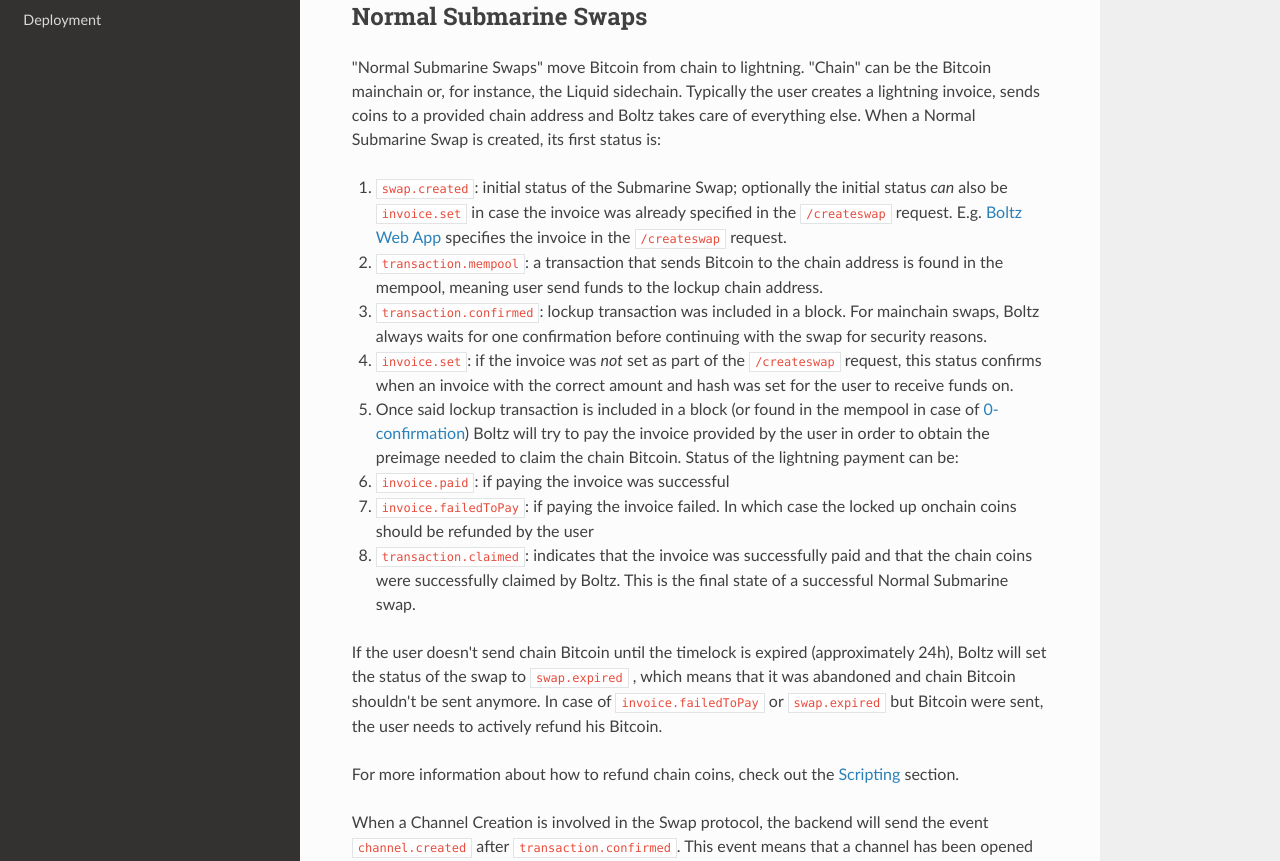
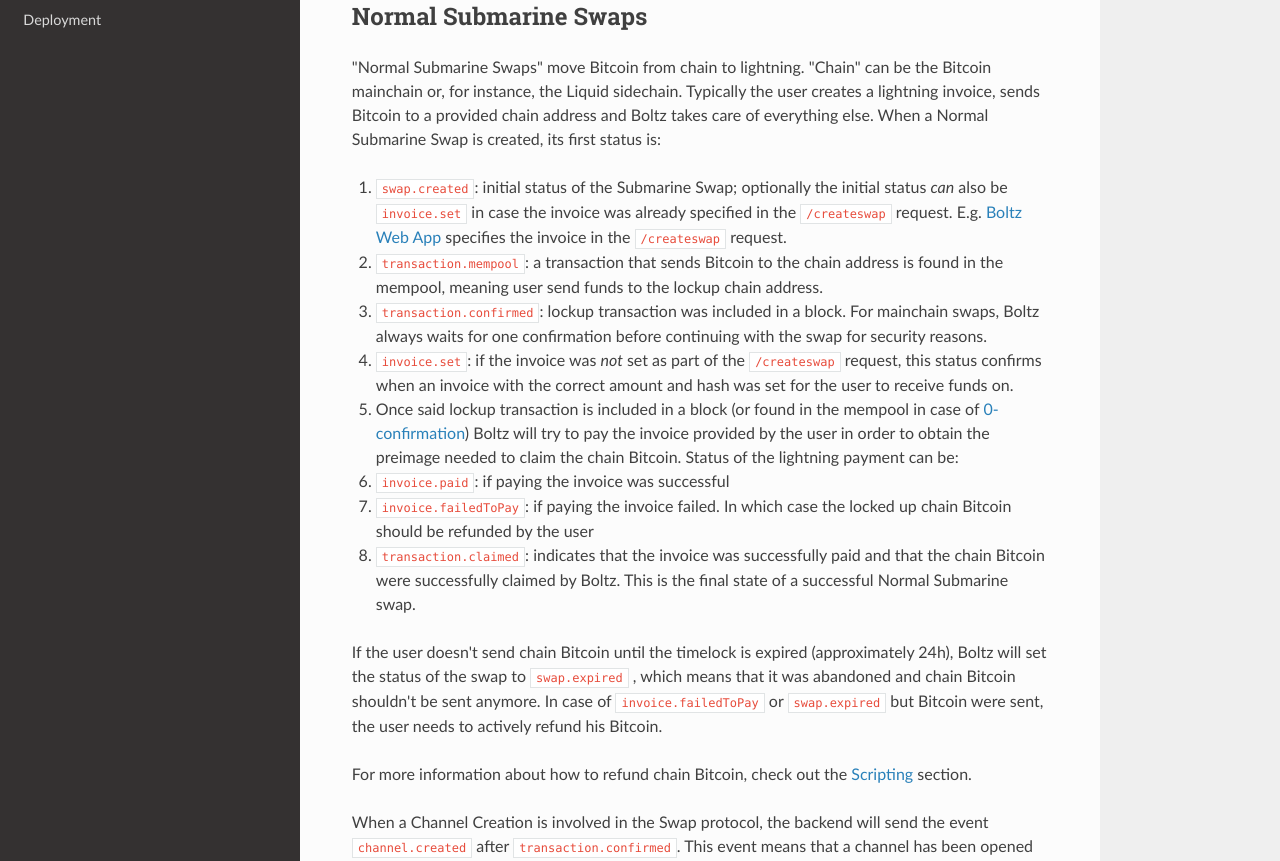
Before and after one commit to BoltzExchange/boltz-backend, an MkDocs documentation site: the page built from docs/README (1).md, in a window 1280 px wide and 1400 px high. Shown: the part 337-1198 px from the top of the window. Built offline with MkDocs 1.6.1, drawn with Linux system fonts in a browser that asks for light colours; nearby versions of some CDN libraries; some of the changed text lies outside the part shown.

Commit message:
GITBOOK-12: change request with no subject merged in GitBook

```diff
--- a/docs/README (1).md
+++ b/docs/README (1).md
@@ -15,7 +15,7 @@ As of today, Boltz offers two types of [Atomic Swaps](https://en.bitcoin.it/wiki
 
 ## Normal Submarine Swaps
 
-"Normal Submarine Swaps" move Bitcoin from chain to lightning. "Chain" can be the Bitcoin mainchain or, for instance, the Liquid sidechain. Typically the user creates a lightning invoice, sends coins to a provided chain address and Boltz takes care of everything else. When a Normal Submarine Swap is created, its first status is:
+"Normal Submarine Swaps" move Bitcoin from chain to lightning. "Chain" can be the Bitcoin mainchain or, for instance, the Liquid sidechain. Typically the user creates a lightning invoice, sends Bitcoin to a provided chain address and Boltz takes care of everything else. When a Normal Submarine Swap is created, its first status is:
 
 1. `swap.created`: initial status of the Submarine Swap; optionally the initial status _can_ also be `invoice.set` in case the invoice was already specified in the `/createswap` request. E.g. [Boltz Web App](https://github.com/BoltzExchange/boltz-web-app) specifies the invoice in the `/createswap` request.
 2. `transaction.mempool`: a transaction that sends Bitcoin to the chain address is found in the mempool, meaning user send funds to the lockup chain address.
@@ -23,12 +23,12 @@ As of today, Boltz offers two types of [Atomic Swaps](https://en.bitcoin.it/wiki
 4. `invoice.set`: if the invoice was _not_ set as part of the `/createswap` request, this status confirms when an invoice with the correct amount and hash was set for the user to receive funds on.
 5. Once said lockup transaction is included in a block (or found in the mempool in case of [0-confirmation](0-confirmation.md)) Boltz will try to pay the invoice provided by the user in order to obtain the preimage needed to claim the chain Bitcoin. Status of the lightning payment can be:
    * `invoice.paid`: if paying the invoice was successful
-   * `invoice.failedToPay`: if paying the invoice failed. In which case the locked up onchain coins should be refunded by the user
-6. `transaction.claimed`: indicates that the invoice was successfully paid and that the chain coins were successfully claimed by Boltz. This is the final state of a successful Normal Submarine swap.
+   * `invoice.failedToPay`: if paying the invoice failed. In which case the locked up chain Bitcoin should be refunded by the user
+6. `transaction.claimed`: indicates that the invoice was successfully paid and that the chain Bitcoin were successfully claimed by Boltz. This is the final state of a successful Normal Submarine swap.
 
 If the user doesn't send chain Bitcoin until the timelock is expired (approximately 24h), Boltz will set the status of the swap to `swap.expired` , which means that it was abandoned and chain Bitcoin shouldn't be sent anymore. In case of `invoice.failedToPay` or `swap.expired` but Bitcoin were sent, the user needs to actively refund his Bitcoin.
 
-For more information about how to refund chain coins, check out the [Scripting](scripting.md) section.
+For more information about how to refund chain Bitcoin, check out the [Scripting](scripting.md) section.
 
 When a Channel Creation is involved in the Swap protocol, the backend will send the event `channel.created` after `transaction.confirmed`. This event means that a channel has been opened to the requested node. Alongside the status update, the JSON object `channel` is sent, which contains information about the funding transaction of the opened channel:
 
@@ -52,10 +52,10 @@ The following phases are traversed in the course of a Reverse Submarine Swap:
 2. `minerfee.paid`: optional and currently not enabled on Boltz. If Boltz requires prepaying miner fees via a separate lightning invoice, this event is sent when the miner fee invoice is paid
 3. `transaction.mempool`: Boltz's lockup transaction is found in the mempool which will only happen after the user paid the hold invoice
 4. `transaction.confirmed`: the lockup transaction was included in a block. This status is skipped if the user accepts a 0-conf transaction. Boltz broadcasts transactions non-RBF only.
-5. `invoice.settled`: the transaction claiming chain coins was broadcasted and Boltz received the lightning Bitcoin. This is the final state of a successful Reverse Submarine Swap.
+5. `invoice.settled`: the transaction claiming chain Bitcoin was broadcasted and Boltz received the lightning Bitcoin. This is the final state of a successful Reverse Submarine Swap.
 
 The status update `invoice.expired` is sent when the invoice(s) of Boltz expired and pending HTLCs are cancelled. If the swap expires without the lightning invoice being paid, the status of the swap will change to `swap.expired`.
 
 If Boltz is unable to send the agreed amount of chain Bitcoin after the invoice is paid, the status of the swap will change to `transaction.failed` and the pending lightning HTLC will be cancelled. The lightning Bitcoin automatically bounce back to the user, no further action or refund is required.
 
-In case of the chain timelock expiring, Boltz will automatically refund its locked up chain coins. The status of the swap will change to `transaction.refunded` and paying the invoice becomes futile because the locked up coins were already spent by the refunding transaction and only cause a pending lightning HTLC for the user, the payment won't execute.&#x20;
+In case of the chain timelock expiring, Boltz will automatically refund its locked up chain Bitcoin. The status of the swap will change to `transaction.refunded` and paying the invoice becomes futile because the locked up Bitcoin were already spent by the refunding transaction and only cause a pending lightning HTLC for the user, the payment won't execute.&#x20;
```
